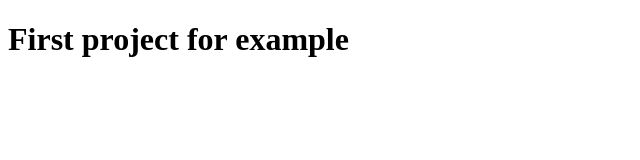
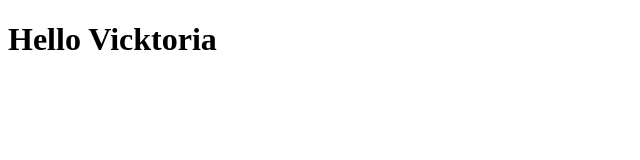
Before and after one commit to SmokingBad222/first-project, a plain HTML site: page index.html in a window 1280 px wide. Shown: the whole page, without its empty margins (0-640 px from the left). Drawn offline with Linux system fonts and the light colour scheme.

Commit message:
upgtate index

```diff
--- a/index.html
+++ b/index.html
@@ -6,6 +6,6 @@
     <title>Document</title>
 </head>
 <body>
-    <h1>First project for example </h1>
+    <h1>Hello Vicktoria </h1>
 </body>
 </html>
```
